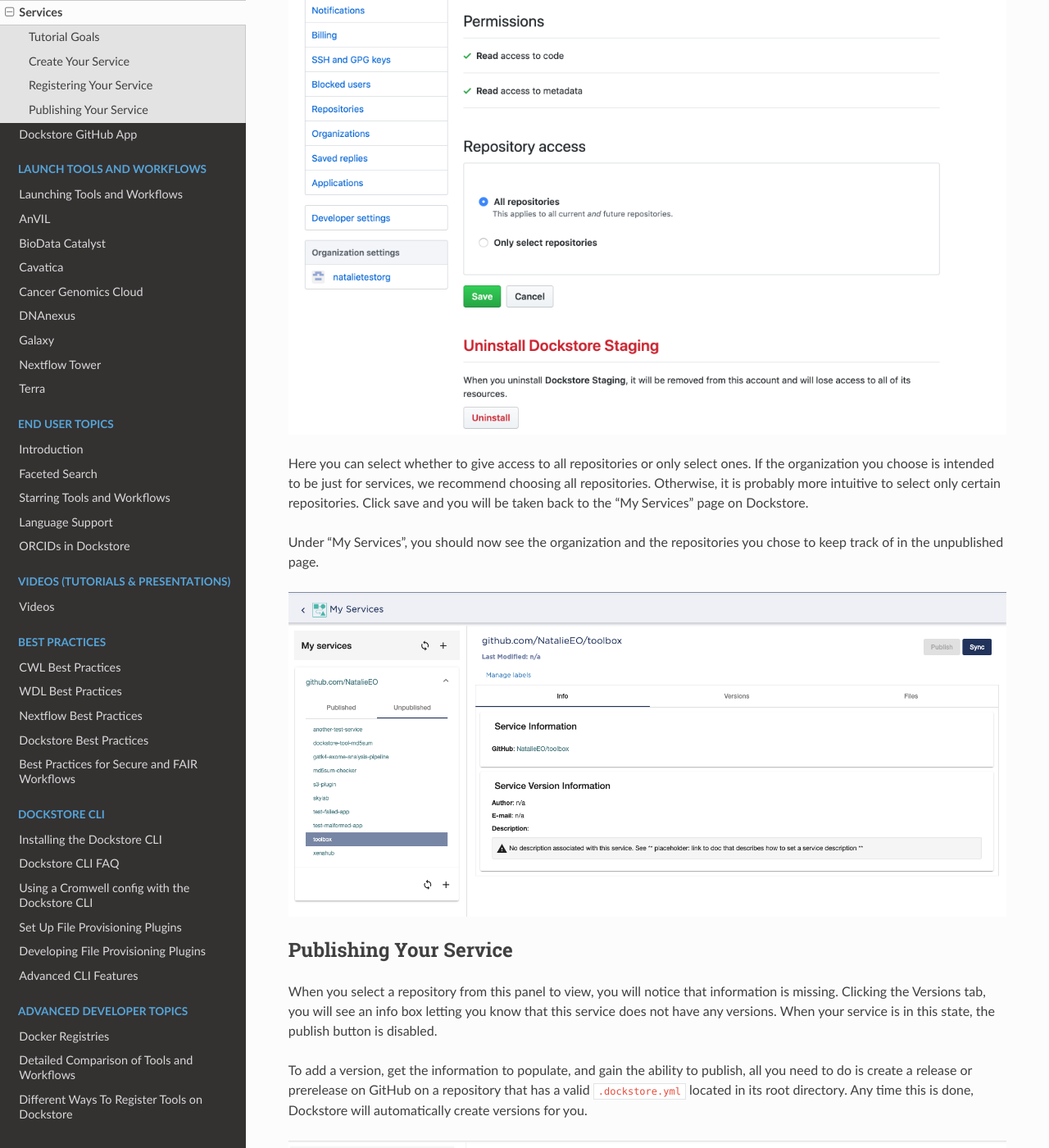
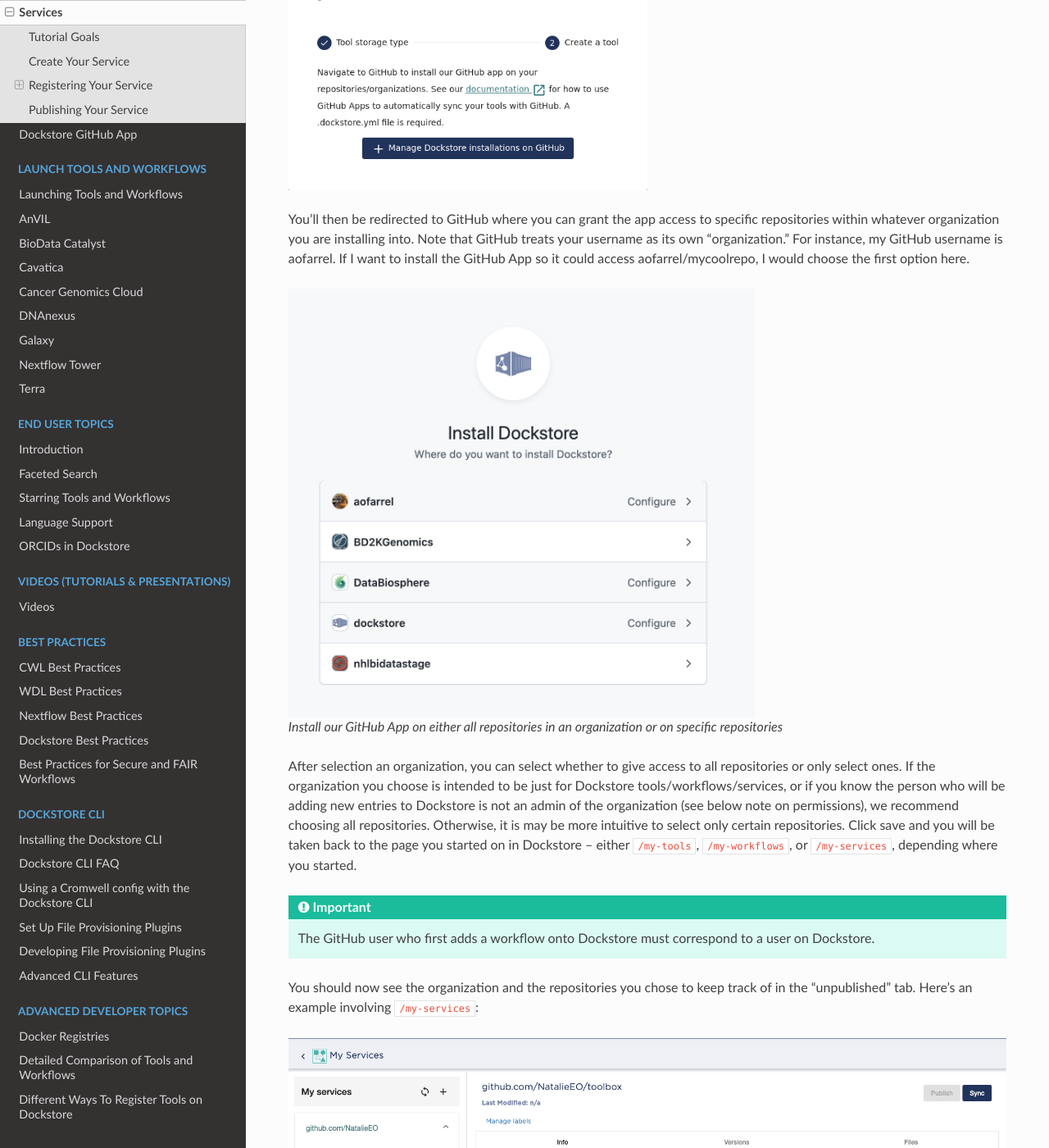
Before and after one commit to dockstore/dockstore-documentation, a Sphinx documentation site: the page built from docs/getting-started/getting-started-with-services.rst, in a window 1280 px wide and 1400 px high, scrolled down 3450 px. Shown: the whole window at 82% size. Built offline with Sphinx 7.4.7 and the Read the Docs theme 2.0.0, drawn with Linux system fonts in a browser that asks for light colours; some of the changed text lies outside the part shown.

Commit message:
Replace services' gh installation with installation.rst, bug fixes
I know the ymls are not importing correctly... I'm on it!

```diff
--- a/docs/getting-started/dockstore-workflows.rst
+++ b/docs/getting-started/dockstore-workflows.rst
@@ -86,7 +86,7 @@
 GitHub Apps, Dockstore can react to changes on GitHub as they are made, keeping Dockstore synced
 with GitHub automatically.
 
-.. include: getting-started/github-apps/installation
+.. include:: /getting-started/github-apps/installation.rst
 
 Once you've installed our GitHub app on a repository or organization, you'll need to add a ``/.dockstore.yml`` file to
 the root directory of a branch of the repository that contains your workflow. This file contains information like
--- a/docs/getting-started/getting-started-with-services.rst
+++ b/docs/getting-started/getting-started-with-services.rst
@@ -48,23 +48,7 @@
 By doing so, Dockstore will automatically register the services you create by keeping track of the releases and pre-releases you make on GitHub. This makes getting your service registered to Dockstore easy!
 You do not need the service to be fully working, and you can start experimenting on Dockstore while you write it. The following steps walk you through the installation process.
 
-First, create a repo on GitHub which contains a valid ``.dockstore.yml`` file in its root. Then, login to Dockstore and go to the my-services tab.
-
-.. figure:: /assets/images/docs/initial-my-services-page.png
-
-On this page, you will need to click the + icon located on the top left. This is the “Manage on GitHub” button, and will redirect you to the screen pictured below in order to install our Dockstore GitHub app into an organization of your choice.
-
-.. figure:: /assets/images/docs/install-dockstore-app.png
-
-After choosing an organization to install Dockstore on, you will be taken to the following GitHub page.
-
-.. figure:: /assets/images/docs/github-app-settings-page.png
-
-Here you can select whether to give access to all repositories or only select ones. If the organization you choose is intended to be just for services, we recommend choosing all repositories. Otherwise, it is probably more intuitive to select only certain repositories. Click save and you will be taken back to the "My Services" page on Dockstore.
-
-Under "My Services", you should now see the organization and the repositories you chose to keep track of in the unpublished page.
-
-.. figure:: /assets/images/docs/my-services-filled.png
+.. include:: /getting-started/github-apps/installation.rst
 
 
 Publishing Your Service
--- a/docs/getting-started/github-apps/installation.rst
+++ b/docs/getting-started/github-apps/installation.rst
@@ -2,7 +2,7 @@
 Installing the Dockstore GitHub App
 ====================================
 
-Installing the GitHub App is simple. Navigate to ``/my-tools``, ``/my-workflows``, or ``/my-services`` using the drop down menu in the top right.
+Installing the GitHub App is simple. Navigate to ``/my-tools``, ``/my-workflows``, or ``/my-services`` using the drop down menu in the top right. In these screenshots, we will go via ``/my-tools``, but the process is essentially the same for any of the other options.
 
 .. image:: /assets/images/docs/my-tools.png
 
@@ -11,36 +11,31 @@
 .. image:: /assets/images/docs/add-tool-button.png
    :width: 40 %
 
-
-Select ``Register using GitHub Apps``.
+A window will appear asking how you would like to register your tool, workflow, or service. Select ``Register using GitHub Apps``.
 
 .. image:: /assets/images/docs/register-tool-github-apps.png
-   :width: 40 %
+   :width: 50 %
 
 Click ``+ Manage Dockstore Installation on GitHub``. You'll then be redirected to GitHub where you can select which repositories can be accessed by the GitHub app.
 
 .. image:: /assets/images/docs/manage-gh-app-installation.png
-   :width: 40 %
+   :width: 50 %
 
 You'll then be redirected to GitHub where you can grant the app access to specific repositories within whatever organization you are installing into. Note that GitHub treats your username as its own "organization." For instance, my GitHub username is aofarrel. If I want to install the GitHub App so it could access aofarrel/mycoolrepo, I would choose the first option here.
 
 .. figure:: /assets/images/docs/gh-app-install-where.png
-   :width: 40 %
+   :width: 65 %
 
    Install our GitHub App on either all repositories in an organization or on specific repositories
 
+After selection an organization, you can select whether to give access to all repositories or only select ones. If the organization you choose is intended to be just for Dockstore tools/workflows/services, or if you know the person who will be adding new entries to Dockstore is not an admin of the organization (see below note on permissions), we recommend choosing all repositories. Otherwise, it is may be more intuitive to select only certain repositories. Click save and you will be taken back to the page you started on in Dockstore -- either  ``/my-tools``, ``/my-workflows``, or ``/my-services``, depending where you started.
+
 .. important:: The GitHub user who first adds a workflow onto Dockstore must correspond to a user on Dockstore.
 
-You can also begin the installation via ``/my-workflows`` too.
+You should now see the organization and the repositories you chose to keep track of in the "unpublished" tab. Here's an example involving ``/my-services``:
 
-.. image:: /assets/images/docs/add-workflow-button.png
-   :width: 30 %
+.. figure:: /assets/images/docs/my-services-filled.png
 
-.. image:: /assets/images/docs/register-workflow-github-apps.png
-   :width: 30 %
-
-.. figure:: /assets/images/docs/gh-app-reg-1.png
-   :width: 40 %
 
 A note on permissions
 ~~~~~~~~~~~~~~~~~~~~~
```
Also changed, not shown: docs/getting-started/github-apps/github-apps.rst (+4 -4 lines), docs/getting-started/github-apps/migrating-tools-to-github-apps.rst (+4 -4 lines).
